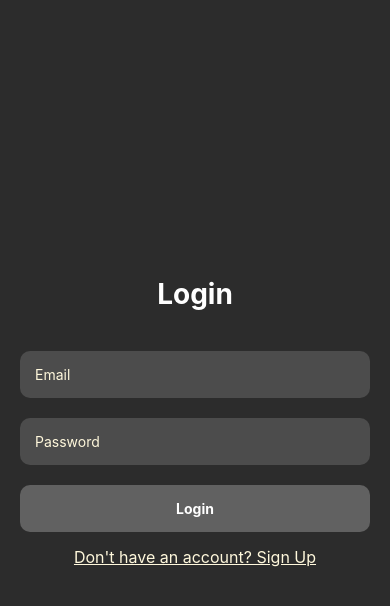
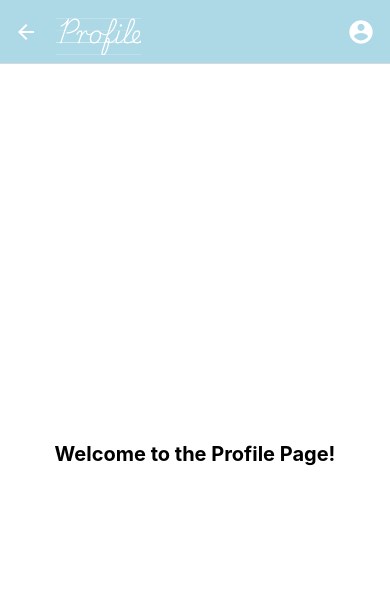
Before and after one commit to sudhanshu2070/Kiroku, a React Native app: screen /Profile in a window 390 px wide. Shown: the top 606 px of the page. Built offline with nearby package versions, Linux system fonts and the light colour scheme.

Commit message:
Added User Section in the titlebar 0.1

```diff
--- a/navigation/AppNavigator.tsx
+++ b/navigation/AppNavigator.tsx
@@ -1,8 +1,14 @@
 import React from "react";
 import { createStackNavigator } from "@react-navigation/stack";
+import { TouchableOpacity } from "react-native";
+
+import Icon from "react-native-vector-icons/MaterialIcons"; // Install react-native-vector-icons if not already installed
+
 import HomeScreen from "../screens/HomeScreen";
 import LoginScreen from "../screens/LoginScreen";
 import SignUpScreen from "../screens/SignUpScreen";
+
+import ProfileScreen from "../screens/ProfileScreen"; // Add a ProfileScreen for navigation
 import { globalStyles } from "../styles/globalStyles"; // Import global styles
 
 const Stack = createStackNavigator();
@@ -11,11 +17,20 @@ const AppNavigator = () => {
   return (
     <Stack.Navigator
       initialRouteName="Login"
-      screenOptions={{
+      screenOptions={({ navigation }) => ({
         headerStyle: { backgroundColor: "#add8e6" }, // Light blue background
         headerTintColor: "#ffffff",
         headerTitleStyle: globalStyles.headerTitle, // Apply global header title style
-      }}
+        headerRight: () => (
+
+          <TouchableOpacity
+            style={{ marginRight: 15 }} // Add some margin to the icon
+            onPress={() => navigation.navigate("Profile")} // Navigate to the Profile page
+          >
+            <Icon name="account-circle" size={28} color="#ffffff" />
+          </TouchableOpacity>
+        ),
+      })}
     >
       <Stack.Screen
         name="Login"
@@ -34,6 +49,13 @@ const AppNavigator = () => {
           title: "Home",
         }}
       />
+      <Stack.Screen
+        name="Profile"
+        component={ProfileScreen}
+        options={{
+          title: "Profile",
+        }}
+      />
     </Stack.Navigator>
   );
 };
--- /dev/null
+++ b/screens/ProfileScreen.tsx
@@ -0,0 +1,25 @@
+import React from "react";
+import { View, Text, StyleSheet } from "react-native";
+
+const ProfileScreen = () => {
+  return (
+    <View style={styles.container}>
+      <Text style={styles.text}>Welcome to the Profile Page!</Text>
+    </View>
+  );
+};
+
+const styles = StyleSheet.create({
+  container: {
+    flex: 1,
+    justifyContent: "center",
+    alignItems: "center",
+    backgroundColor: "#fff",
+  },
+  text: {
+    fontSize: 20,
+    fontWeight: "bold",
+  },
+});
+
+export default ProfileScreen;
```
Also changed, not shown: package.json (+5 -3 lines), 1 other file (tests, documents, lock files or other folders).
